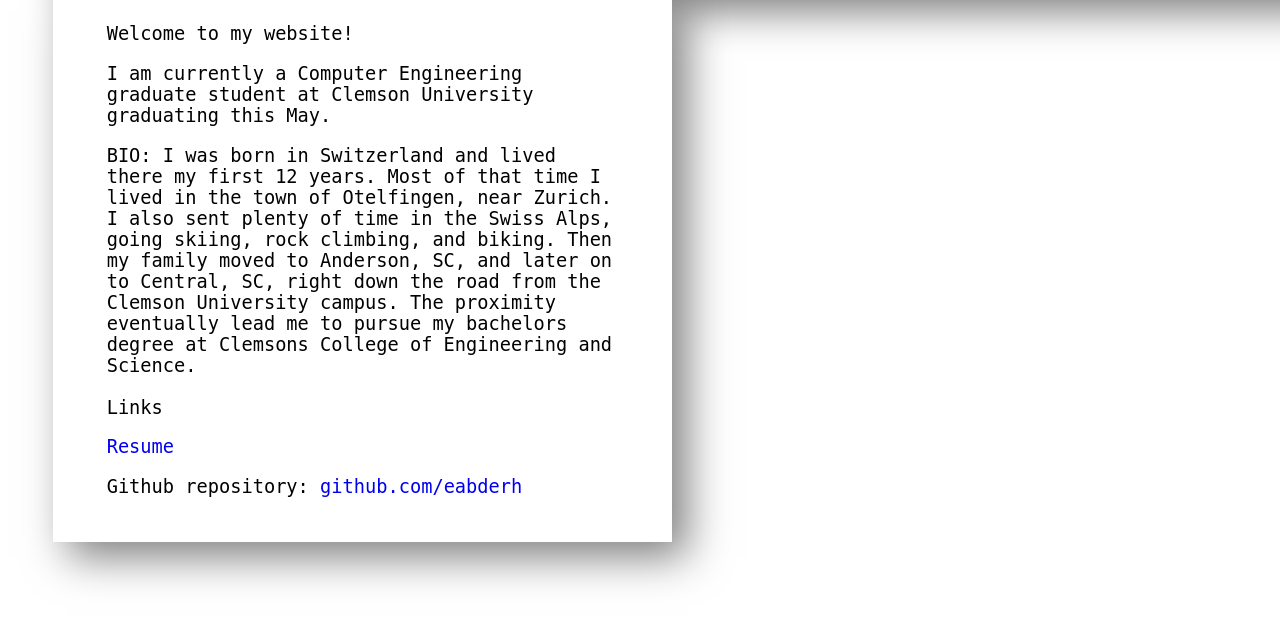
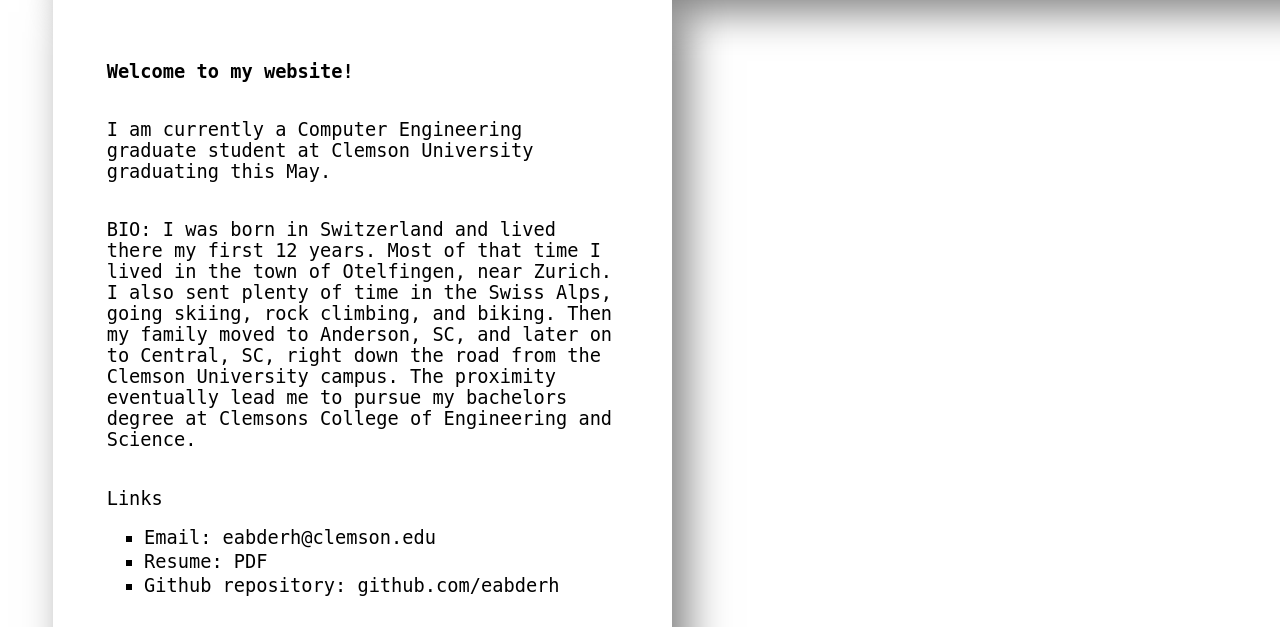
Before and after one commit to eabderh/eabderhalden, a plain HTML site: page html/index.html in a window 1280 px wide. Shown: the part 173-800 px from the top of the page. Drawn offline with Linux system fonts and the light colour scheme.

Commit message:
finished up on body div

```diff
--- a/html/index.html
+++ b/html/index.html
@@ -19,25 +19,25 @@
 				Elias Abderhalden
 			</div>
 			<div id="body">
+				<h1>Welcome to my website!</h1>
+				<p>I am currently a Computer Engineering graduate student at Clemson University graduating this May.</p>
+				<p>BIO: I was born in Switzerland and lived there my first 12 years. Most of that time I lived in the town of Otelfingen, near Zurich. I also sent plenty of time in the Swiss Alps, going skiing, rock climbing, and biking. Then my family moved to Anderson, SC, and later on to Central, SC, right down the road from the Clemson University campus. The proximity eventually lead me to pursue my bachelors degree at Clemsons College of Engineering and Science.</p>
+				<p></p>
+				<p>Links</p>
 				<ul>
-					<li>Welcome to my website!</li>
-					<li>I am currently a Computer Engineering graduate student at Clemson University graduating this May.</li
-					<li>BIO: I was born in Switzerland and lived there my first 12 years. Most of that time I lived in the town of Otelfingen, near Zurich. I also sent plenty of time in the Swiss Alps, going skiing, rock climbing, and biking. Then my family moved to Anderson, SC, and later on to Central, SC, right down the road from the Clemson University campus. The proximity eventually lead me to pursue my bachelors degree at Clemsons College of Engineering and Science.</li>
-					<br>
-					<br>
-					<li>Links</li>
-					<li><a href="Resume.pdf">Resume</a></li>
+					<li>Email: eabderh@clemson.edu</li>
+					<li>Resume: <a href="Resume.pdf" target="_blank">PDF</a></li>
 					<li>Github repository: <a href="https://github.com/eabderh">github.com/eabderh</a></li>
 				</ul>
+				<p></p>
 			</div>
 		</div>
 	</div>
 	<div id="margin">
 		<ul>
-			<li>Email: eabderh@clemson.edu</li>
+			<li>Hosted by an amazon web services s3 bucket</li>
 			<li>Image by Samuel Zeller @
 				<a href="https://unsplash.com/photos/9RqA6tnT0gA">unsplash.com</a></li>
-			<li>Hosted by an amazon web services s3 bucket</li>
 		</ul>
 	</div>
 </div>
--- a/html/style.css
+++ b/html/style.css
@@ -52,18 +52,35 @@
 
 
 
+#body h1 {
+	font-size: 14pt;
+	margin-top: 2em;
+	margin-bottom: 2em;
+}
+
+#body p {
+	font-size: 14pt;
+	margin-top: 2em;
+	margin-bottom: 1em;
+}
+
+#body br {
+	font-size: 14pt;
+}
+
 #body ul {
 	font-size: 14pt;
-	list-style: none;
+	margin-left: 2em;
+	list-style-type: square;
 }
 
 #body ul li {
-	margin-bottom: 1em;
+	margin-bottom: 2pt;
 }
 
 
 #margin ul {
-	font-size: 12pt;
+	font-size: 14pt;
 	list-style: none;
 }
 
@@ -94,8 +111,8 @@
 }
 
 
-a:link {
-	color: auto;
+a,a:link {
+	color: inherit;
 	text-decoration: none;
 }
 a:visited {
@@ -103,10 +120,10 @@
 	text-decoration: none;
 }
 a:hover,a:focus{
-	color: auto;
+	color: inherit;
 	text-decoration: underline;
 }
 a:active {
-	color: auto;
+	color: inherit;
 	text-decoration: underline;
 }
```
